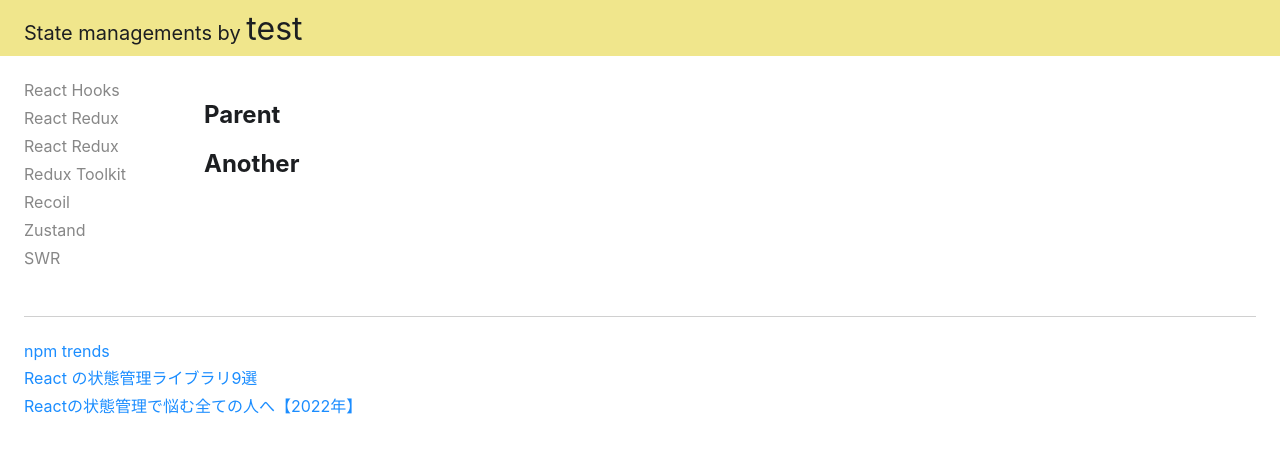
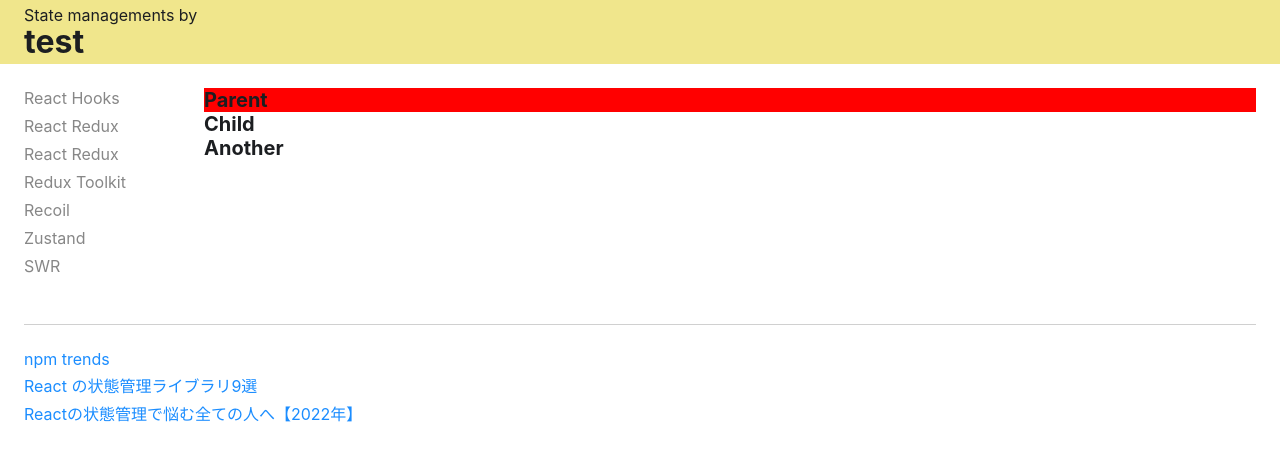
Before and after one commit to takahiro3ya/state-managements, a React (Vite) app: page /zustand in a window 1280 px wide. Shown: the top 460 px of the page. Built offline with nearby package versions, Linux system fonts and the light colour scheme.

Commit message:
fix style for Box

```diff
--- a/src/components/box/Box.module.scss
+++ b/src/components/box/Box.module.scss
@@ -75,32 +75,32 @@
   @include var.my(xxl);
 }
 
-.m_t_zero {
+.m_top_zero {
   @include var.mt(zero);
 }
-.m_t_xxs {
+.m_top_xxs {
   @include var.mt(xxs);
 }
-.m_t_xs {
+.m_top_xs {
   @include var.mt(xs);
 }
-.m_t_sm {
+.m_top_sm {
   @include var.mt(sm);
 }
-.m_t_md {
+.m_top_md {
   @include var.mt(md);
 }
-.m_t_lg {
+.m_top_lg {
   @include var.mt(lg);
 }
-.m_t_xl {
+.m_top_xl {
   @include var.mt(xl);
 }
-.m_t_xxl {
+.m_top_xxl {
   @include var.mt(xxl);
 }
 
-.p_normal {
+.p_basic {
   padding: 16px;
 
   @include var.mq(md) {
@@ -182,28 +182,28 @@
   @include var.py(xxl);
 }
 
-.p_t_zero {
+.p_top_zero {
   @include var.pt(zero);
 }
-.p_t_xxs {
+.p_top_xxs {
   @include var.pt(xxs);
 }
-.p_t_xs {
+.p_top_xs {
   @include var.pt(xs);
 }
-.p_t_sm {
+.p_top_sm {
   @include var.pt(sm);
 }
-.p_t_md {
+.p_top_md {
   @include var.pt(md);
 }
-.p_t_lg {
+.p_top_lg {
   @include var.pt(lg);
 }
-.p_t_xl {
+.p_top_xl {
   @include var.pt(xl);
 }
-.p_t_xxl {
+.p_top_xxl {
   @include var.pt(xxl);
 }
 
@@ -234,3 +234,10 @@
 .gap_xxl {
   @include var.gap(xxl);
 }
+
+.full_width {
+  width: 100%;
+}
+.full_flex {
+  flex: 1;
+}
--- a/src/components/box/Box.tsx
+++ b/src/components/box/Box.tsx
@@ -6,35 +6,48 @@ import styles from "./Box.module.scss"
 
 type Props = {
   m?: Space
-  p?: Space
+  p?: Space | true
+  isFlex?: boolean
   flex?: { isColumn?: boolean; gap?: Size }
+  fullWidth?: boolean
+  fullFlex?: boolean
   className?: string
   children: React.ReactNode
 }
 
-const makeClass = (space: Space) => {
+const makeClass = (space: Space | true) => {
+  if (space === true) {
+    return "_basic"
+  }
+
   let str = ""
-
-  if (space.dir === "x") {
-    str += "_x"
-  } else if (space.dir === "y") {
-    str += "_y"
-  } else if (space.dir === "top") {
-    str += "_t"
+  if (space.dir) {
+    str += `_${space.dir}`
   }
   str += `_${space.size}`
 
   return str
 }
 
-export const Box: FC<Props> = ({ m, p, flex, className, children }) => {
+export const Box: FC<Props> = ({
+  m,
+  p,
+  isFlex,
+  flex,
+  fullWidth,
+  fullFlex,
+  className,
+  children,
+}) => {
   return (
     <div
-      className={`${styles[`p${p ? makeClass(p) : "_normal"}`]} ${
+      className={`${p ? styles[`p${makeClass(p)}`] : ""} ${
         m ? styles[`m${makeClass(m)}`] : ""
-      } ${flex ? styles.flex : ""} ${
+      } ${isFlex || flex ? styles.flex : ""} ${
         flex?.isColumn ? styles.flex_column : ""
-      } ${flex?.gap ? styles[`gap_${flex.gap}`] : ""} ${className}
+      } ${flex?.gap ? styles[`gap_${flex.gap}`] : ""} ${
+        fullWidth ? styles.full_width : ""
+      } ${fullFlex ? styles.full_flex : ""} ${className ?? ""}
       `}
     >
       {children}
--- a/src/components/layout/components/header/Header.module.scss
+++ b/src/components/layout/components/header/Header.module.scss
@@ -2,16 +2,20 @@
   display: flex;
   align-items: center;
   padding: 0 24px;
-  height: 56px;
+  height: 64px;
   background-color: khaki;
 }
 
 .title {
   margin: 0;
-  font-size: 20px;
+  font-size: 16px;
   font-weight: normal;
+  line-height: 1.2;
+  white-space: pre-wrap;
 
   span {
     font-size: 32px;
+    font-weight: bold;
+    line-height: 1;
   }
 }
--- a/src/components/layout/components/header/Header.tsx
+++ b/src/components/layout/components/header/Header.tsx
@@ -25,7 +25,8 @@ export const Header = () => {
   return (
     <header className={styles.header}>
       <h1 className={styles.title}>
-        State managements by <span>{title}</span>
+        State managements by{"\n"}
+        <span>{title}</span>
       </h1>
     </header>
   )
--- a/src/components/layout/components/sidebar/Sidebar.module.scss
+++ b/src/components/layout/components/sidebar/Sidebar.module.scss
@@ -1,7 +1,3 @@
-.container {
-  display: flex;
-}
-
 .sidebar {
   width: 180px;
 
--- a/src/components/layout/components/sidebar/Sidebar.tsx
+++ b/src/components/layout/components/sidebar/Sidebar.tsx
@@ -14,9 +14,9 @@ export const Sidebar: FC<Props> = ({ errorOutlet }) => {
   const pageList = Object.values(pageItem)
 
   return (
-    <div className={styles.container}>
+    <Box isFlex>
       <div className={styles.sidebar}>
-        <Box>
+        <Box p>
           <ul>
             {pageList.map((page) => (
               <li key={`${page.title}-${page.path}`}>
@@ -27,7 +27,7 @@ export const Sidebar: FC<Props> = ({ errorOutlet }) => {
         </Box>
       </div>
 
-      <Box>{errorOutlet ? errorOutlet : <Outlet />}</Box>
-    </div>
+      <Box p fullFlex>{errorOutlet ? errorOutlet : <Outlet />}</Box>
+    </Box>
   )
 }
--- a/src/pages/zustand/Child.tsx
+++ b/src/pages/zustand/Child.tsx
@@ -1,3 +1,7 @@
 export const Child = () => {
-  return <div></div>
+  return (
+    <div>
+      <h2>Child</h2>
+    </div>
+  )
 }
--- a/src/pages/zustand/Parent.tsx
+++ b/src/pages/zustand/Parent.tsx
@@ -1,7 +1,12 @@
+import { Child } from "./Child"
+
+import styles from "./Zustand.module.scss"
+
 export const Parent = () => {
   return (
     <div>
-      <h2>Parent</h2>
+      <h2 className={styles.parent}>Parent</h2>
+      <Child />
     </div>
   )
 }
--- a/src/pages/zustand/Zustand.module.scss
+++ b/src/pages/zustand/Zustand.module.scss
@@ -1,5 +1,12 @@
 .zustand {
+  width: 100%;
+
   h2 {
-    font-size: 24px;
+    margin: 0;
+    font-size: 20px;
   }
 }
+
+.parent {
+  background-color: red;
+}
```
